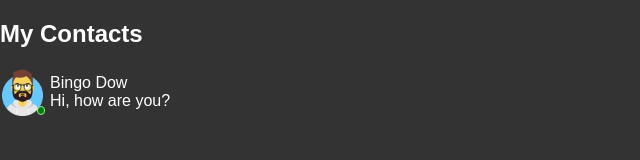
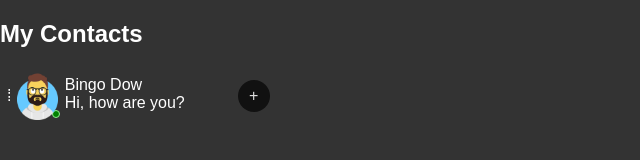
Before and after one commit to marinamirza/UX-UI, a plain HTML site: page contact-interactive/index.html in a window 1280 px wide. Shown: the whole page, without its empty margins (0-640 px from the left). Drawn offline with Linux system fonts and the light colour scheme.

Commit message:
Add files via upload

```diff
--- a/contact-interactive/index.html
+++ b/contact-interactive/index.html
@@ -8,21 +8,44 @@
 <body>
     <nav class="contacts">
         <h2>My Contacts</h2>
-        <ul class="table">
+        <ul>
             <!-- li-container pentru un singur contact -->
-            <li class="table-row">
-            <figure class="table-cell">
-                <span class="avatar">
-                    <img src="images/image-1.png" alt="Bingo Dow">
-                    <figcaption><span class="status on"></span></figcaption>
+            <li id="contact-1">
+
+                <span id="block-1">
+                    <div>
+                    <a href="#">block</a>
+                    <a href="#">delete</a>
+                    </div>
                 </span>
-            </figure>
-            <section class="table-cell">
+
+                <span class="dots">
+                    <a href="#block-1">⁞</a>
+                </span>
+
+                <figure>
+                    <span class="avatar">
+                        <img src="images/image-1.png" alt="Bingo Dow">
+                        <figcaption><span class="status on"></span></figcaption>
+                    </span>
+                </figure>
+
                 <span class="info">
                     <span class="name">Bingo Dow</span>
                     <span class="message">Hi, how are you?</span>
                 </span>
-            </section>
+
+            <span class="action">
+                <a href="#contact-1" class="add">+</a>
+            </span>
+
+            <span class="add-details">
+                <div>
+                <a href="#">friend</a>
+                <a href="#">follow</a>
+                </div>
+            </span>
+
             </li>
         </ul>
 
--- a/contact-interactive/style.css
+++ b/contact-interactive/style.css
@@ -4,11 +4,44 @@ body {
     margin: 0;
     font-family: sans-serif;
 }
-
 .contacts ul {
     list-style: none;
     padding: 0;
     margin: 0;
+}
+.contacts li {
+    display: table;
+    padding: .24em;
+}
+.contacts li > * {
+    display: table-cell;
+    vertical-align: middle;
+    transition: 1s;
+}
+.contacts li #block-1 a{
+    color: white;
+    text-decoration: none;
+    color: #ddd;
+    letter-spacing: 0.3em;
+    padding: 0.5em;
+}
+.contacts #block-1 > div {
+    width: 0;
+    transition: 1.5s;
+    overflow: hidden;
+    white-space: nowrap;
+}
+.contacts #block-1:target > div{
+    width: 100%;
+}
+.contacts li .dots a {
+    color: white;
+    text-decoration: none;
+    vertical-align: middle;
+    padding: 0.2em;
+}
+.contacts li .dots a:hover{
+    color: #999
 }
 .contacts .avatar img {
     height: 3em;
@@ -22,6 +55,54 @@ body {
     float: right;
     margin-top: -0.6em;
 }
+.contacts .info {
+    display: table;
+    padding: 0.3em;
+}
+.contacts .info .name {
+    display: table-row;
+}
+.contacts .action {
+    padding: 0 3em;
+}
+.contacts .action a.add {
+    text-decoration: none;
+    background-color: #111;
+    color: #ddd;
+    display: block;
+    width: 2em;
+    height: 2em;
+    text-align: center;
+    line-height: 2em;
+    border-radius: 2em;
+}
+.contacts .action a.add:hover {
+    background-color: #151515;
+    color:white
+}
+.contacts .add-details > div {
+    /* display: none; */
+    /* opacity: 0; */
+    /* background-color: #fff; */
+    width: 0;
+    transition: 1.5s;
+    overflow: hidden;
+    white-space: nowrap;
+}
+.contacts .add-details > div > a {
+    text-decoration: none;
+    color: #ddd;
+    letter-spacing: 0.3em;
+    padding: 0.5em;
+}
+.contacts li:target .add-details > div{
+    /* display: table-cell; */
+    /* opacity: 1; */
+    width: 100%;
+}
+.contacts li:target > *{
+    transform: translateX(-12em);
+}
 .status.off {
     border: 1px solid #777;
     background-color: #444;
@@ -30,23 +111,3 @@ body {
     border: 1px solid lightgreen;
     background-color:green;
 }
-.contacts .info {
-    display: table;
-    padding: 0.3em;
-}
-.contacts .info .name {
-    display: table-row;
-}
-.contacts .info .message {
-    display: table-row;
-}
-.contacts .table {
-    display: table;
-}
-.contacts .table-row {
-    display: table-row;
-}
-.contacts .table-cell {
-    display: table-cell;
-    vertical-align: middle;
-}
```
